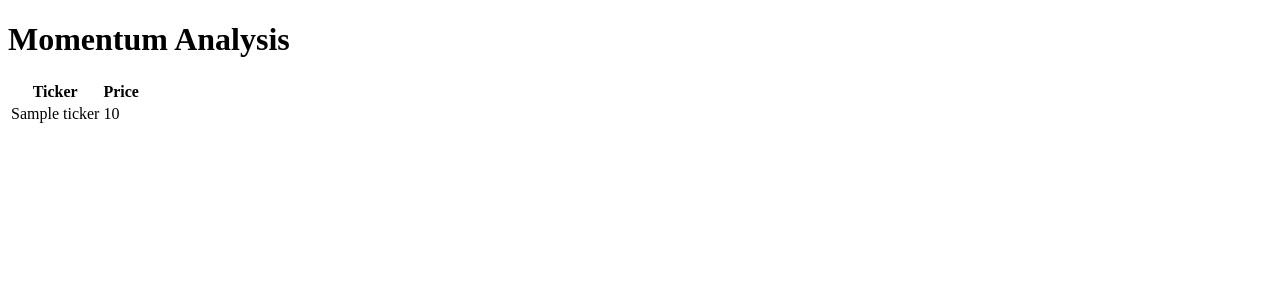
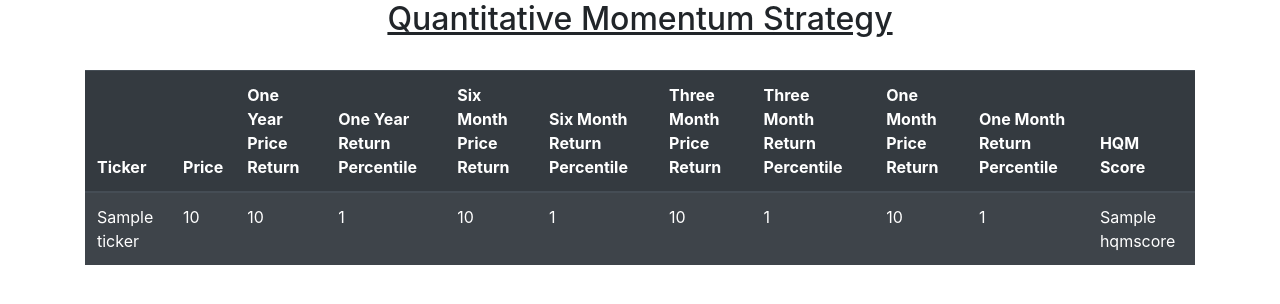
Before and after one commit to prasunnyD/stock-market-analysis, a Django app: template quant_momentum/templates/quant_momentum/momentum.html in a window 1280 px wide. Shown: the top 304 px of the page. Run offline with Django 3.2, Linux system fonts and the light colour scheme; the template is opened without the code that fills it: most values are stand-ins (such as "Sample title", 1, 10 or a date in 2020); some libraries are stand-ins or nearby versions.

Commit message:
UI updates to momentum page

```diff
--- a/quant_momentum/templates/quant_momentum/momentum.html
+++ b/quant_momentum/templates/quant_momentum/momentum.html
@@ -1,21 +1,56 @@
 <!DOCTYPE html>
-<html>
+<html lang="en">
 <head>
-	<title>Momentum Anaylsis</title>
+  <title>Quantitative Momentum Strategy</title>
+  <meta charset="utf-8">
+  <meta name="viewport" content="width=device-width, initial-scale=1">
+  <link rel="stylesheet" href="https://maxcdn.bootstrapcdn.com/bootstrap/4.5.0/css/bootstrap.min.css">
+  <script src="https://ajax.googleapis.com/ajax/libs/jquery/3.5.1/jquery.min.js"></script>
+  <script src="https://cdnjs.cloudflare.com/ajax/libs/popper.js/1.16.0/umd/popper.min.js"></script>
+  <script src="https://maxcdn.bootstrapcdn.com/bootstrap/4.5.0/js/bootstrap.min.js"></script>
 </head>
 <body>
-	<h1>Momentum Analysis</h1>
-	<table>
+
+<div class="container">
+  <h2 class="text-center"><u>Quantitative Momentum Strategy</u></h2><br>
+  <table class="table table-dark table-striped">
+    <thead>
       <tr>
         <th>Ticker</th>
         <th>Price</th>
+        <th>One Year Price Return</th>
+        <th>One Year Return Percentile</th>
+        <th>Six Month Price Return</th>
+        <th>Six Month Return Percentile</th>
+        <th>Three Month Price Return</th>
+        <th>Three Month Return Percentile</th>
+        <th>One Month Price Return</th>
+        <th>One Month Return Percentile</th>
+        <th>HQM Score</th>
       </tr>
-		{% for i in dataframe %}
+    </thead>
+    <tbody>
+    <!-- jinja2 Technique -->
+    {% if d %}
+    {% for i in d %}
       <tr>
       	<td>{{i.Ticker}}</td>
       	<td>{{i.Price}}</td>
+        <td>{{i.OneYearPriceReturn}}</td>
+        <td>{{i.OneYearReturnPercentile}}</td>
+        <td>{{i.SixMonthPriceReturn}}</td>
+        <td>{{i.SixMonthReturnPercentile}}</td>
+        <td>{{i.ThreeMonthPriceReturn}}</td>
+        <td>{{i.ThreeMonthReturnPercentile}}</td>
+        <td>{{i.OneMonthPriceReturn}}</td>
+        <td>{{i.OneMonthReturnPercentile}}</td>
+        <td>{{i.HQMScore}}</td>
       </tr>
     {% endfor %}
+    {% endif %}
+    </tbody>
   </table>
+</div>
+
 </body>
 </html>
```
Also changed, not shown: quant_momentum/views.py (+32 -21 lines). Lines whose indentation alone changed are shown as unchanged.
